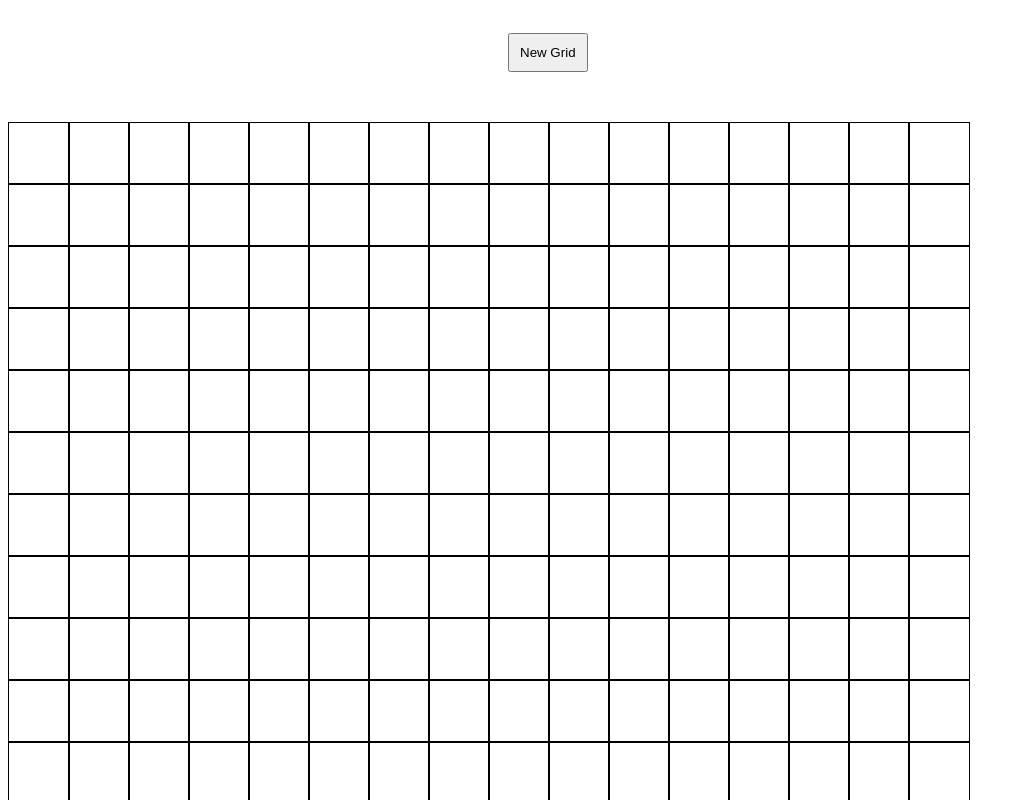
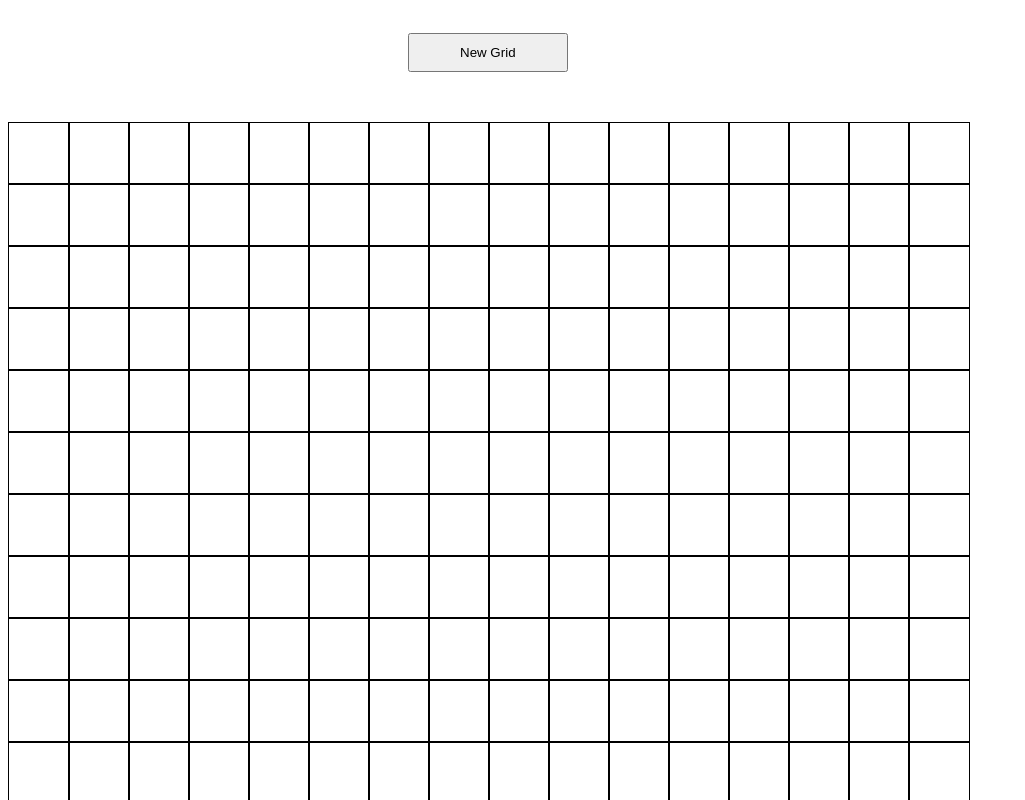
Before and after one commit to Joe-Balsamo/javascript-jQuery, a plain HTML site: page index.html in a window 1280 px wide. Shown: the top 800 px of the page, without its empty margins (0-1025 px from the left). Drawn offline with nearby package versions, Linux system fonts and the light colour scheme.

Commit message:
Made button nicer, added ability to clear grid.

```diff
--- a/js.js
+++ b/js.js
@@ -1,12 +1,9 @@
 $(document).ready(function() {
     createGrid(16);
-    $("div.column").mouseenter(function(){
-        $(this).css("background-color", "#FFD1D1");
-    });
-
 });
 
 function doGridButton() {
+    $(".wrapper").html("");
     gridDim = prompt("Please enter grid dimension: ");
     console.log("gridDim is", gridDim);
     //Now call the grid creator.
@@ -58,5 +55,12 @@ function createGrid(gridDim) {
 
         $("div.column").css({"height": 960/gridDim, "width": 960/gridDim});
         $("div.row").css({"height": 960/gridDim, "width": 960/gridDim});
+
+        $("div.column").mouseenter(function(){
+            $(this).css("background-color", "#FFD1D1");
+        });
+
+
+
     }
 }
--- a/style.css
+++ b/style.css
@@ -1,7 +1,7 @@
 
 button {
-	padding: 10px;
-	margin:  25px 100px 50px 500px
+	padding: 10px 50px;
+	margin:  25px 100px 50px 400px;
 }
 
 
```
